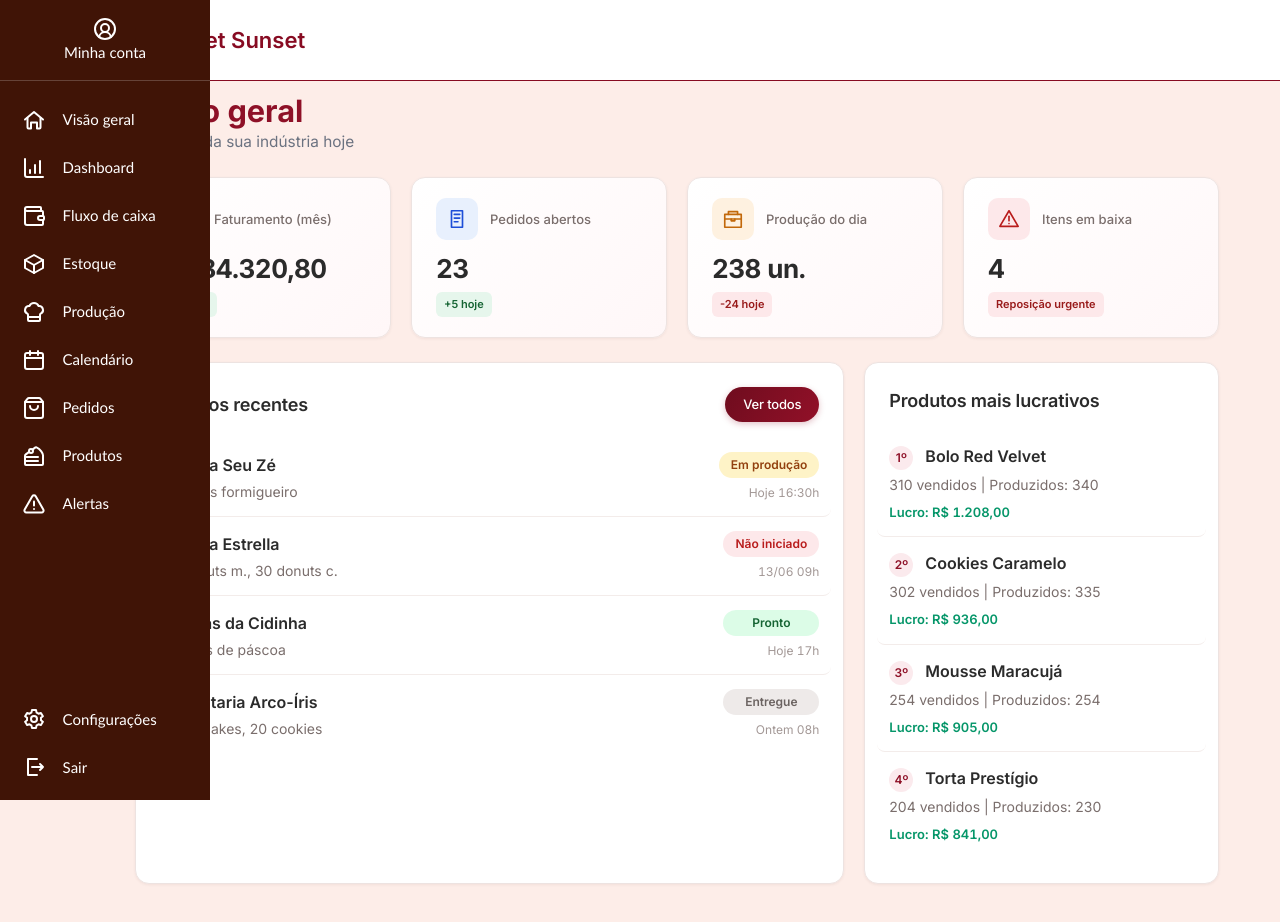
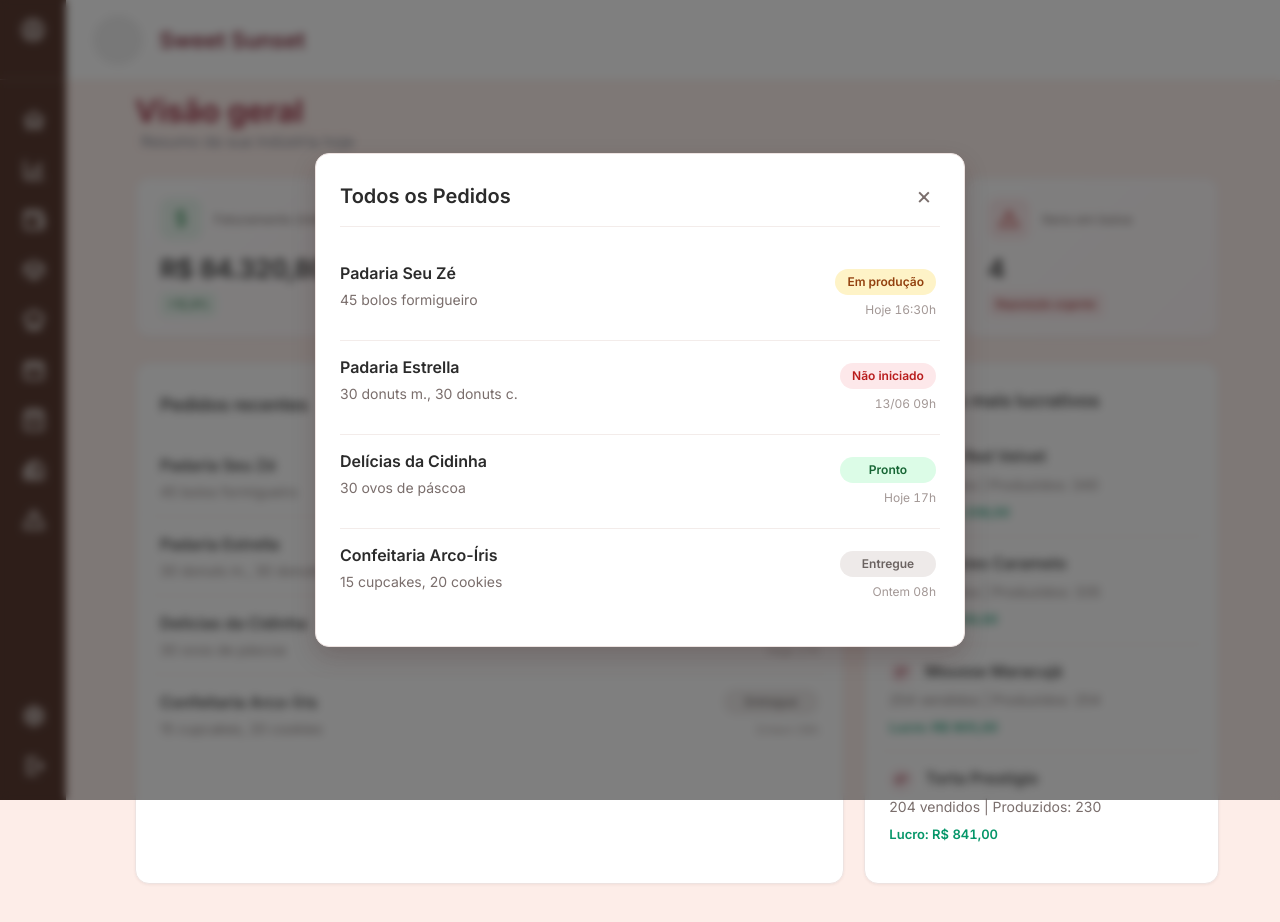
Before and after one commit to grazielly01/sublime, a React (Vite) app in the folder frontend/: page / in a window 1280 px wide. Both pictures are taken after a click on the button "Ver todos". Shown: the top 922 px of the page. Built offline with nearby package versions, Linux system fonts and the light colour scheme.

Commit message:
Pop-ups de visão geral
Fiz os pop-ups da tela de visão geral. Junto disso fiz umas edições na sidebar e na header.

```diff
--- a/frontend/src/componentes/Header/Header.css
+++ b/frontend/src/componentes/Header/Header.css
@@ -5,7 +5,7 @@
     align-items: center;
     padding: 0 25px;
     background-color: rgb(255, 255, 255);
-    border-bottom: 1px solid #870B22;
+    border-bottom: 1px solid #f2e4d6;
     box-sizing: border-box;
     position: fixed;
     top: 0;
@@ -35,12 +35,12 @@
 .logoVazia{
     width: 100%;
     height: 100%;
-    background-color: #d9d9d9;
+    background-color: #ededed;
 }
 
 .nomeIndustria{
     margin-left: 16px;
     font-size: 22px;
     font-weight: 600;
-    color: #870B22;
+    color: #6c0215;
 }
--- a/frontend/src/componentes/Sidebar/Sidebar.css
+++ b/frontend/src/componentes/Sidebar/Sidebar.css
@@ -4,8 +4,8 @@
     left: 0;
     height: 100vh;
     width: 66px; /*largura fechada, só ícones*/
-    background-color: #401406;
-    font-family:'Trebuchet MS', 'Lucida Sans Unicode', 'Lucida Grande', 'Lucida Sans', Arial, sans-serif;
+    background-color: #350e02;
+    font-family:'poppins', 'Lucida Sans Unicode', 'Lucida Grande', 'Lucida Sans', Arial, sans-serif;
     display: flex;
     flex-direction: column;
     overflow: hidden; /*esconde o texto enquanto o menu tá fechado*/
@@ -22,8 +22,8 @@
 .topoSidebar{
     flex-direction: column; /*"Minha conta" tem ícone em cima e texto embaixo, diferente dos outros itens*/
     justify-content: center;
-    gap: 6px;
-    padding: 8px 0 16px 0 !important;
+    gap: 5px;
+    padding: 8px 0 15px 0 !important;
     text-align: center;
 }
 
@@ -49,7 +49,7 @@
     cursor: pointer;
     box-sizing: border-box;
     transition: background-color 0.2s;
-    font-size: 15px;
+    font-size: 14px;
     text-decoration: none; /*para os textinhos do side bar pararem de ser sublinhados*/
 }
 
@@ -86,6 +86,6 @@
 
 .iconeItem svg{
     width: 24px;
-    height: 24px;
+    height: 26px;
     flex-shrink: 0;
 }
--- a/frontend/src/components/Header/Header.css
+++ b/frontend/src/components/Header/Header.css
@@ -22,7 +22,7 @@
     display: flex;
     justify-content: center;
     align-items: center;
-    background-color: #f4f4f4;
+    background-color: hsl(0, 0%, 96%);
     margin-left: 1%;
 }
 
--- a/frontend/src/pages/visaogeral/visaogeral.css
+++ b/frontend/src/pages/visaogeral/visaogeral.css
@@ -640,3 +640,79 @@ body {
 
 .tituloVisaoGeral { font-size: clamp(26px, 2.4vw, 32px); }
 .subtituloVisaoGeral { font-size: clamp(14px, 1.2vw, 16px); }
+
+
+
+/* pop up */
+.modalOverlay {
+  position: fixed;
+  top: 0;
+  left: 0;
+  width: 100vw;
+  height: 100vh;
+  background-color: rgba(43, 43, 43, 0.6);
+  display: flex;
+  align-items: center;
+  justify-content: center;
+  z-index: 1000;
+  backdrop-filter: blur(4px);
+}
+
+.modalConteudo {
+  background: var(--cor-card);
+  border: 1px solid var(--cor-borda);
+  border-radius: var(--raio-card);
+  box-shadow: 0 10px 25px rgba(60, 20, 20, 0.2);
+  width: 90%;
+  max-width: 650px;
+  max-height: 85vh;
+  display: flex;
+  flex-direction: column;
+  padding: 24px;
+  animation: entrar 0.3s cubic-bezier(0.22, 1, 0.36, 1) both;
+}
+
+.modalCabecalho {
+  display: flex;
+  align-items: center;
+  justify-content: space-between;
+  margin-bottom: 20px;
+  border-bottom: 1px solid var(--cor-divisor);
+  padding-bottom: 12px;
+}
+
+.modalCabecalho h2 {
+  margin: 0;
+  font-family: "Inter", sans-serif;
+  font-size: 20px;
+  font-weight: 600;
+  color: var(--cor-texto);
+}
+
+.botaoFecharModal {
+  background: none;
+  border: none;
+  font-size: 24px;
+  color: var(--cor-texto-secundario);
+  cursor: pointer;
+  padding: 0 8px;
+  border-radius: 4px;
+  transition: background 0.2s, color 0.2s;
+}
+
+.botaoFecharModal:hover {
+  background: var(--cor-rosa-suave);
+  color: var(--cor-primaria);
+}
+
+.modalCorpo {
+  overflow-y: auto;
+  max-height: calc(70vh - 60px);
+  padding-right: 4px;
+}
+
+.modalCorpo p {
+  color: var(--cor-texto-secundario);
+  font-size: 14px;
+  margin-bottom: 16px;
+}
--- a/frontend/src/pages/visaogeral/visaogeral.jsx
+++ b/frontend/src/pages/visaogeral/visaogeral.jsx
@@ -4,14 +4,19 @@ import Header from "../../componentes/Header/Header.jsx";
 import Button from "../../componentes/Button/Button.jsx";
 import { useNavigate } from "react-router-dom";
 import { motion } from "motion/react";
+import { useState } from "react";
 
 function VisaoGeral() {
   const navigate = useNavigate();
 
+  // Estados para controlar os dois popups separadamente
+  const [modalMetasAberto, setModalMetasAberto] = useState(false);
+  const [modalPedidosAberto, setModalPedidosAberto] = useState(false); // Novo estado para Pedidos
+
   const kpis = [
     {
       titulo: "Faturamento (mês)",
-    valor: "R$ 84.320,80",
+      valor: "R\$ 84.320,80",
       variacao: "+12,4%",
       tipo: "positivo",
       icone: (
@@ -72,10 +77,10 @@ function VisaoGeral() {
   ];
 
   const produtosLucrativos = [
-    { posicao: "1º", nome: "Bolo Red Velvet", vendidos: "310", produzidos: "340", lucro: "R$ 1.208,00" },
-    { posicao: "2º", nome: "Cookies Caramelo", vendidos: "302", produzidos: "335", lucro: "R$ 936,00" },
-    { posicao: "3º", nome: "Mousse Maracujá", vendidos: "254", produzidos: "254", lucro: "R$ 905,00" },
-    { posicao: "4º", nome: "Torta Prestígio", vendidos: "204", produzidos: "230", lucro: "R$ 841,00" },
+    { posicao: "1º", nome: "Bolo Red Velvet", vendidos: "310", produzidos: "340", lucro: "R\$ 1.208,00" },
+    { posicao: "2º", nome: "Cookies Caramelo", vendidos: "302", produzidos: "335", lucro: "R\$ 936,00" },
+    { posicao: "3º", nome: "Mousse Maracujá", vendidos: "254", produzidos: "254", lucro: "R\$ 905,00" },
+    { posicao: "4º", nome: "Torta Prestígio", vendidos: "204", produzidos: "230", lucro: "R\$ 841,00" },
   ];
 
   const metas = [
@@ -103,25 +108,21 @@ const classeStatus = (status) =>
     "status" +
     status
       .normalize("NFD")
-    .replace(/[\u0300-\u036f]/g, "") /*remove os acentos*/
-    .replace(/\s+(.)/g, (correspondencia, letra) => letra.toUpperCase()); /*remove o espaço e ja deixa a letra seguinte maiúscula, pra bater certinho com o nome da classe no css*/
+      .replace(/[\u0300-\u036f]/g, "")
+      .replace(/\s+(.)/g, (correspondencia, letra) => letra.toUpperCase());
 
   return (
     <div className="tudoVisaoGeral">
       <Sidebar paginaAtiva="Visão geral" />
-
       <div className="tudoMenosSidebar tudoMenosSidebarVisaoGeral">
         <Header nomeIndustria="Sweet Sunset" />
 
         <div className="conteudoVisaoGeral conteudoVisaoGeral2">
-
-          {/* Título */}
           <div className="topoVisaoGeral">
             <h1 className="tituloVisaoGeral">Visão geral</h1>
             <p className="subtituloVisaoGeral">Resumo da sua indústria hoje</p>
           </div>
 
-          {/* KPIs */}
           <div className="cardsKpi">
             {kpis.map((k, i) => (
               <div className="cardKpi" key={i}>
@@ -135,14 +136,14 @@ const classeStatus = (status) =>
             ))}
           </div>
 
-          {/* PRIMEIRA LINHA */}
           <div className="linhaPrincipal">
-
-            {/* Pedidos recentes */}
             <div className="pedidosRecentes">
               <div className="cabecalhoSecao">
                 <h2>Pedidos recentes</h2>
-                <button className="botaoVerTodos">Ver todos</button>
+                {/* Botão Ver todos alterado para abrir o popup de pedidos */}
+                <button className="botaoVerTodos" onClick={() => setModalPedidosAberto(true)}>
+                  Ver todos
+                </button>
               </div>
 
               <div className="listaPedidosRecentes">
@@ -163,7 +164,6 @@ const classeStatus = (status) =>
               </div>
             </div>
 
-            {/* Produtos mais lucrativos */}
             <div className="produtosLucrativos">
               <h2>Produtos mais lucrativos</h2>
               <div className="listaProdutos">
@@ -180,13 +180,9 @@ const classeStatus = (status) =>
                 ))}
               </div>
             </div>
-
           </div>
 
-          {/* SEGUNDA LINHA */}
           <div className="linhaInferior">
-
-            {/* Metas */}
             <div className="metas">
               <h2>Metas</h2>
               <ul className="listaMetas">
@@ -195,7 +191,7 @@ const classeStatus = (status) =>
                     <div className="topoItemMeta">
                       <div className="flexRow">
                         <h3>{m.titulo}</h3>
-                      {m.status && ( /*coloquei pra só mostrar a tarja se esse item tiver um status definudo*/
+                        {m.status && (
                           <span className={`statusPedido ${classeStatus(m.status)}`}>
                             {m.status}
                           </span>
@@ -209,69 +205,93 @@ const classeStatus = (status) =>
                   </li>
                 ))}
               </ul>
-
-              {/* Botão Ver mais com navegação */}
-              <button
-                className="botaoVerMais"
-                onClick={() => navigate("/metavisaogeral")}
-              >
+              <button className="botaoVerMais" onClick={() => setModalMetasAberto(true)}>
                 Ver mais
               </button>
             </div>
 
-            {/* Atalhos rápidos */}
             <div className="atalhosRapidos">
               <h2>Atalhos rápidos</h2>
               <div className="listaAtalhos">
-
-                <button className="botaoAtalho" onClick={() => navigate("/pedidos")}> {/*ajusta a rota se o nome de vocês for diferente*/}
-                <svg viewBox="0 0 24 24" fill="none" stroke="currentColor"
-                strokeWidth="2" strokeLinecap="round" strokeLinejoin="round"
-                className="lucide lucide-shopping-bag">
-                <path d="M16 10a4 4 0 0 1-8 0" />
-                <path d="M3.103 6.034h17.794" />
-                <path d="M3.4 5.467a2 2 0 0 0-.4 1.2V20a2 2 0 0 0 2 2h14a2 2 0 0 0 2-2V6.667a2 2 0 0 0-.4-1.2l-2-2.667A2 2 0 0 0 17 2H7a2 2 0 0 0-1.6.8z" />
-                </svg>
+                <button className="botaoAtalho" onClick={() => navigate("/pedidos")}>
+                  <svg viewBox="0 0 24 24" fill="none" stroke="currentColor" strokeWidth="2" strokeLinecap="round" strokeLinejoin="round"><path d="M16 10a4 4 0 0 1-8 0" /><path d="M3.103 6.034h17.794" /><path d="M3.4 5.467a2 2 0 0 0-.4 1.2V20a2 2 0 0 0 2 2h14a2 2 0 0 0 2-2V6.667a2 2 0 0 0-.4-1.2l-2-2.667A2 2 0 0 0 17 2H7a2 2 0 0 0-1.6.8z" /></svg>
                   Nova ordem
                 </button>
-
                 <button className="botaoAtalho" onClick={() => navigate("/producao")}>
-                <svg viewBox="0 0 24 24" fill="none" stroke="currentColor"
-                strokeWidth="2" strokeLinecap="round" strokeLinejoin="round"
-                className="lucide lucide-chef-hat">
-                <path d="M17 21a1 1 0 0 0 1-1v-5.35c0-.457.316-.844.727-1.041a4 4 0 0 0-2.134-7.589 5 5 0 0 0-9.186 0 4 4 0 0 0-2.134 7.588c.411.198.727.585.727 1.041V20a1 1 0 0 0 1 1Z" />
-                <path d="M6 17h12" />
-              </svg>
+                  <svg viewBox="0 0 24 24" fill="none" stroke="currentColor" strokeWidth="2" strokeLinecap="round" strokeLinejoin="round"><path d="M17 21a1 1 0 0 0 1-1v-5.35c0-.457.316-.844.727-1.041a4 4 0 0 0-2.134-7.589 5 5 0 0 0-9.186 0 4 4 0 0 0-2.134 7.588c.411.198.727.585.727 1.041V20a1 1 0 0 0 1 1Z" /><path d="M6 17h12" /></svg>
                   Iniciar produção
                 </button>
-
                 <button className="botaoAtalho" onClick={() => navigate("/estoque")}>
-                  <svg viewBox="0 0 24 24" fill="none" stroke="currentColor" strokeWidth="1.8" strokeLinecap="round" strokeLinejoin="round">
-                    <path d="M21 8 12 3 3 8v8l9 5 9-5V8Z" />
-                    <path d="M3 8l9 5 9-5M12 13v8" />
-                  </svg>
+                  <svg viewBox="0 0 24 24" fill="none" stroke="currentColor" strokeWidth="1.8" strokeLinecap="round" strokeLinejoin="round"><path d="M21 8 12 3 3 8v8l9 5 9-5V8Z" /><path d="M3 8l9 5 9-5M12 13v8" /></svg>
                   Entrada de insumos
                 </button>
-
                 <button className="botaoAtalho" onClick={() => navigate("/dashboard")}>
-                  <svg viewBox="0 0 24 24" fill="none" stroke="currentColor" strokeWidth="1.8" strokeLinecap="round" strokeLinejoin="round">
-                    <rect x="4" y="12" width="4" height="8" rx="1" />
-                    <rect x="10" y="7" width="4" height="13" rx="1" />
-                    <rect x="16" y="3" width="4" height="17" rx="1" />
-                  </svg>
+                  <svg viewBox="0 0 24 24" fill="none" stroke="currentColor" strokeWidth="1.8" strokeLinecap="round" strokeLinejoin="round"><rect x="4" y="12" width="4" height="8" rx="1" /><rect x="10" y="7" width="4" height="13" rx="1" /><rect x="16" y="3" width="4" height="17" rx="1" /></svg>
                   Relatórios
                 </button>
-
+              </div>
+            </div>
+          </div>
         </div>
       </div>
 
-
-
-
+      {/* Modal de Metas */}
+      {modalMetasAberto && (
+        <div className="modalOverlay">
+          <div className="modalConteudo">
+            <div className="modalCabecalho">
+              <h2>Todas as Metas</h2>
+              <button className="botaoFecharModal" onClick={() => setModalMetasAberto(false)}>&times;</button>
             </div>
-
+            <div className="modalCorpo">
+              <ul className="listaMetas">
+                {metas.map((m, i) => (
+                  <li key={i} className="itemMeta">
+                    <div className="topoItemMeta">
+                      <div className="flexRow">
+                        <h3>{m.titulo}</h3>
+                        {m.status && (
+                          <span className={`statusPedido ${classeStatus(m.status)}`}>{m.status}</span>
+                        )}
+                      </div>
+                      <p className="descricaoMeta">{m.descricao}</p>
+                      <span className="horarioPedido" style={{ marginTop: "4px" }}>{m.horario}</span>
+                    </div>
+                  </li>
+                ))}
+              </ul>
             </div>
           </div>
+        </div>
+      )}
+
+      {/* Modal de Pedidos Recentes */}
+      {modalPedidosAberto && (
+        <div className="modalOverlay">
+          <div className="modalConteudo">
+            <div className="modalCabecalho">
+              <h2>Todos os Pedidos</h2>
+              <button className="botaoFecharModal" onClick={() => setModalPedidosAberto(false)}>&times;</button>
+            </div>
+            <div className="modalCorpo">
+              <div className="listaPedidosRecentes">
+                {pedidosRecentes.map((p, i) => (
+                  <div className="cardPedidoRecente" key={i}>
+                    <div className="dadosPedido">
+                      <h3>{p.cliente}</h3>
+                      <p>{p.itens}</p>
+                    </div>
+                    <div className="ladoDireitoPedido">
+                      <span className={`statusPedido ${classeStatus(p.status)}`}>{p.status}</span>
+                      <span className="horarioPedido">{p.horario}</span>
+                    </div>
+                  </div>
+                ))}
+              </div>
+            </div>
+          </div>
+        </div>
+      )}
     </div>
   );
 }
```
Lines whose indentation alone changed are shown as unchanged.
